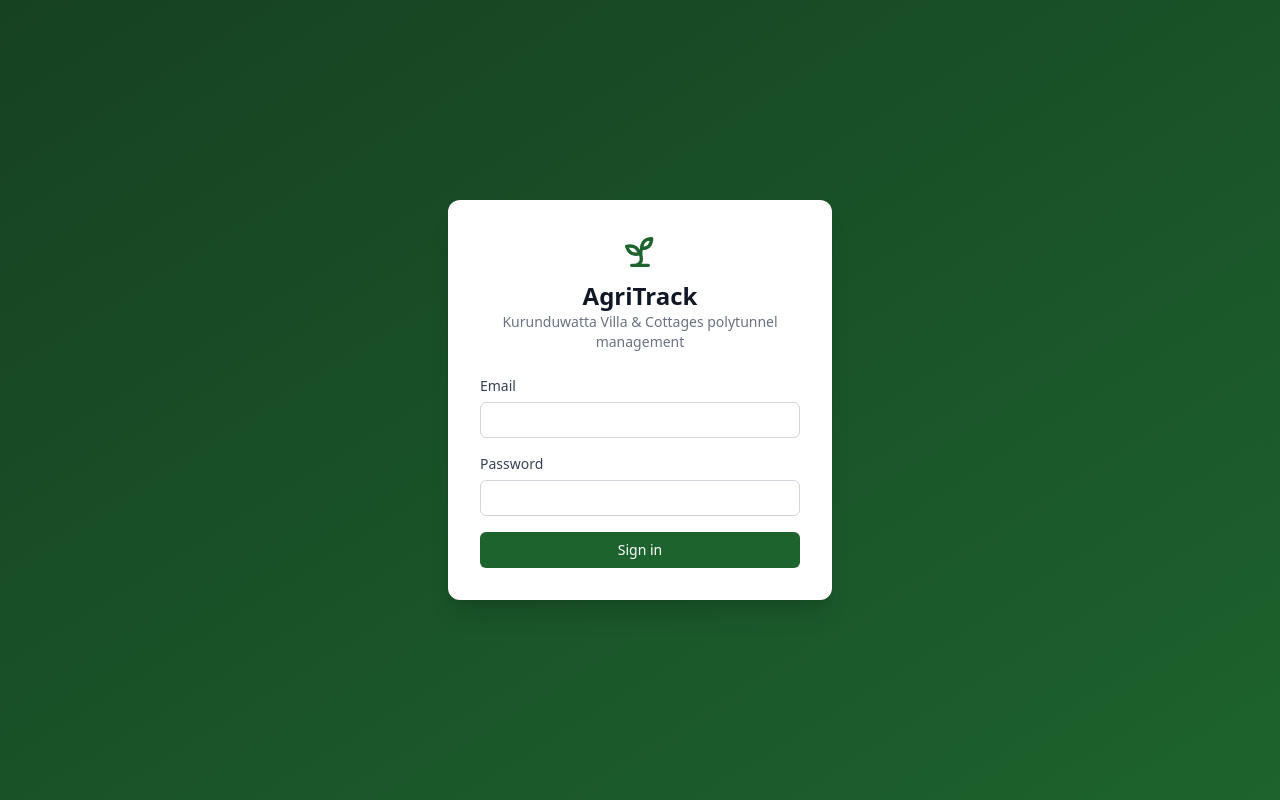
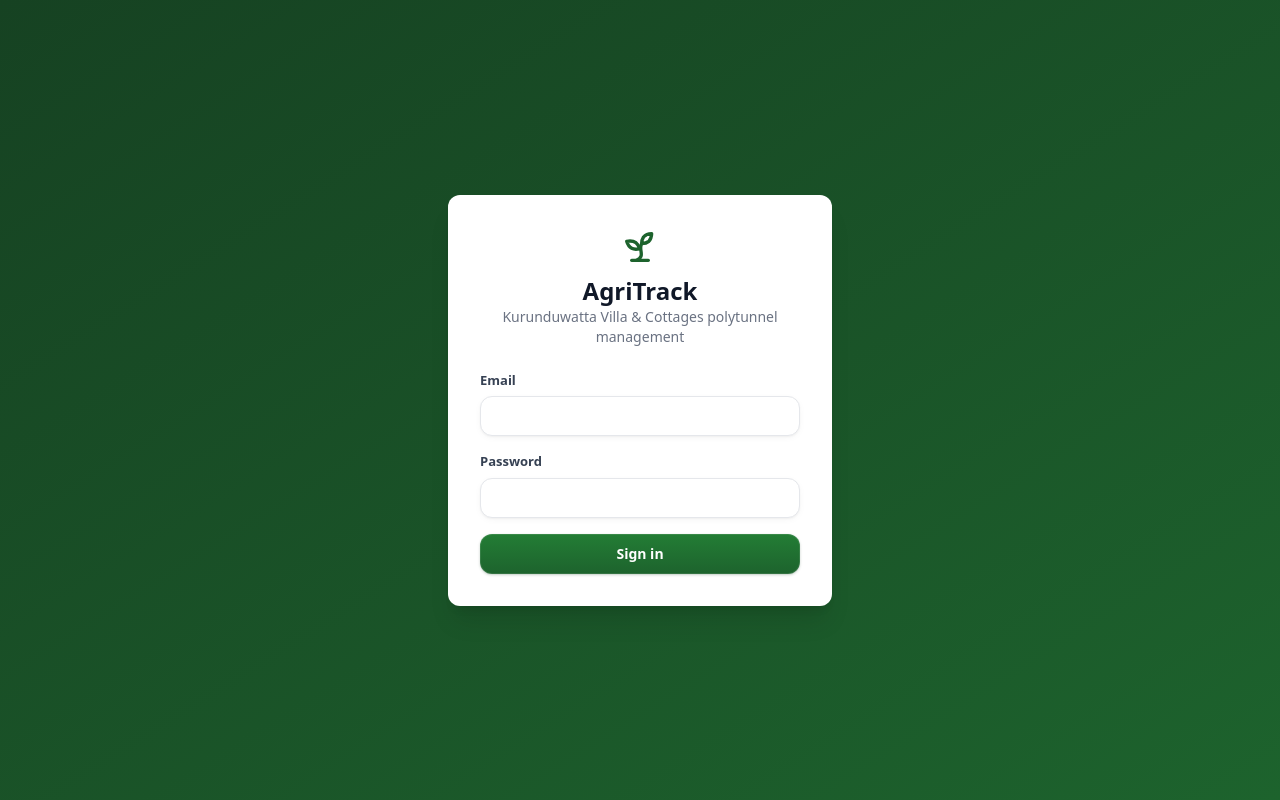
Before and after one commit to ThuryaNikethani/AgriTrack-, a Next.js app: page /login in a window 1280 px wide. Built offline with nearby package versions, Linux system fonts and the light colour scheme.

Commit message:
Restyle buttons, cards, forms, tables, badges and stat cards with the brand theme

```diff
--- a/src/components/page-header.tsx
+++ b/src/components/page-header.tsx
@@ -8,10 +8,11 @@ export function PageHeader({
   actions?: React.ReactNode;
 }) {
   return (
-    <div className="mb-6 flex flex-col gap-3 sm:flex-row sm:items-end sm:justify-between">
+    <div className="mb-7 flex animate-fade-up flex-col gap-4 sm:flex-row sm:items-end sm:justify-between">
       <div>
-        <h1 className="text-2xl font-bold text-gray-900">{title}</h1>
-        {description && <p className="mt-1 text-sm text-gray-500">{description}</p>}
+        <h1 className="font-display text-3xl font-semibold tracking-tight text-green-950">{title}</h1>
+        <div className="mt-2 h-1 w-12 rounded-full bg-gradient-to-r from-gold-300 to-gold-500" />
+        {description && <p className="mt-3 max-w-2xl text-sm text-gray-500">{description}</p>}
       </div>
       {actions && <div className="flex flex-wrap gap-2 print:hidden">{actions}</div>}
     </div>
--- a/src/components/stat-card.tsx
+++ b/src/components/stat-card.tsx
@@ -2,11 +2,12 @@ import type { LucideIcon } from "lucide-react";
 import { cn } from "@/lib/utils";
 
 const tones = {
-  green: "bg-green-50 text-green-700",
-  amber: "bg-amber-50 text-amber-700",
-  red: "bg-red-50 text-red-700",
-  sky: "bg-sky-50 text-sky-700",
-  gray: "bg-gray-100 text-gray-700",
+  green: { icon: "from-green-500 to-green-700 text-white shadow-green-700/30", glow: "bg-green-400/15" },
+  gold: { icon: "from-gold-300 to-gold-500 text-green-950 shadow-gold-600/30", glow: "bg-gold-300/20" },
+  amber: { icon: "from-gold-300 to-gold-500 text-green-950 shadow-gold-600/30", glow: "bg-gold-300/20" },
+  red: { icon: "from-red-400 to-red-600 text-white shadow-red-600/30", glow: "bg-red-400/15" },
+  sky: { icon: "from-sky-400 to-sky-600 text-white shadow-sky-600/30", glow: "bg-sky-400/15" },
+  gray: { icon: "from-gray-100 to-gray-200 text-gray-600 shadow-gray-400/20", glow: "bg-gray-300/15" },
 } as const;
 
 export function StatCard({
@@ -22,16 +23,23 @@ export function StatCard({
   icon?: LucideIcon;
   tone?: keyof typeof tones;
 }) {
+  const t = tones[tone];
   return (
-    <div className="rounded-lg border border-gray-200 bg-white p-4 shadow-sm">
-      <div className="flex items-start justify-between gap-3">
+    <div className="group relative animate-fade-up overflow-hidden rounded-2xl border border-gray-200/70 bg-white/90 p-5 shadow-soft transition duration-200 hover:-translate-y-0.5 hover:shadow-lift">
+      <div className={cn("pointer-events-none absolute -right-8 -top-8 h-28 w-28 rounded-full blur-2xl", t.glow)} />
+      <div className="relative flex items-start justify-between gap-3">
         <div className="min-w-0">
-          <p className="text-xs font-medium uppercase tracking-wide text-gray-500">{label}</p>
-          <p className="mt-1 truncate text-2xl font-bold text-gray-900">{value}</p>
-          {hint && <p className="mt-1 text-xs text-gray-500">{hint}</p>}
+          <p className="text-xs font-semibold uppercase tracking-wider text-gray-500">{label}</p>
+          <p className="mt-2 truncate text-[26px] font-extrabold leading-none tracking-tight text-gray-900">{value}</p>
+          {hint && <p className="mt-2 text-xs text-gray-500">{hint}</p>}
         </div>
         {Icon && (
-          <span className={cn("rounded-md p-2", tones[tone])}>
+          <span
+            className={cn(
+              "flex h-11 w-11 shrink-0 items-center justify-center rounded-xl bg-gradient-to-br shadow-lg transition group-hover:scale-105",
+              t.icon,
+            )}
+          >
             <Icon className="h-5 w-5" />
           </span>
         )}
--- a/src/components/ui/badge.tsx
+++ b/src/components/ui/badge.tsx
@@ -3,15 +3,15 @@ import { cva, type VariantProps } from "class-variance-authority";
 import { cn } from "@/lib/utils";
 
 const badgeVariants = cva(
-  "inline-flex items-center rounded-full px-2.5 py-0.5 text-xs font-medium ring-1 ring-inset",
+  "inline-flex items-center gap-1.5 rounded-full px-2.5 py-0.5 text-xs font-semibold ring-1 ring-inset before:h-1.5 before:w-1.5 before:shrink-0 before:rounded-full before:bg-current before:opacity-80 before:content-['']",
   {
     variants: {
       variant: {
-        default: "bg-gray-50 text-gray-700 ring-gray-200",
-        success: "bg-green-50 text-green-800 ring-green-200",
-        warning: "bg-amber-50 text-amber-800 ring-amber-200",
+        default: "bg-gray-50 text-gray-600 ring-gray-200",
+        success: "bg-green-50 text-green-700 ring-green-200",
+        warning: "bg-gold-50 text-gold-700 ring-gold-200",
         danger: "bg-red-50 text-red-700 ring-red-200",
-        info: "bg-sky-50 text-sky-800 ring-sky-200",
+        info: "bg-sky-50 text-sky-700 ring-sky-200",
       },
     },
     defaultVariants: { variant: "default" },
--- a/src/components/ui/button.tsx
+++ b/src/components/ui/button.tsx
@@ -3,22 +3,26 @@ import { cva, type VariantProps } from "class-variance-authority";
 import { cn } from "@/lib/utils";
 
 export const buttonVariants = cva(
-  "inline-flex items-center justify-center gap-2 whitespace-nowrap rounded-md text-sm font-medium transition-colors focus-visible:outline-none focus-visible:ring-2 focus-visible:ring-green-600 focus-visible:ring-offset-2 disabled:pointer-events-none disabled:opacity-50 [&_svg]:size-4 [&_svg]:shrink-0",
+  "inline-flex items-center justify-center gap-2 whitespace-nowrap rounded-xl text-sm font-semibold transition-all duration-150 focus-visible:outline-none focus-visible:ring-4 focus-visible:ring-green-500/25 disabled:pointer-events-none disabled:opacity-50 active:scale-[0.98] [&_svg]:size-4 [&_svg]:shrink-0",
   {
     variants: {
       variant: {
-        default: "bg-green-700 text-white hover:bg-green-800",
-        secondary: "bg-green-50 text-green-800 hover:bg-green-100",
-        outline: "border border-gray-300 bg-white text-gray-800 hover:bg-gray-50",
-        destructive: "bg-red-600 text-white hover:bg-red-700",
-        ghost: "text-gray-700 hover:bg-gray-100",
+        default:
+          "bg-gradient-to-b from-green-600 to-green-700 text-white shadow-sm shadow-green-900/20 ring-1 ring-inset ring-white/10 hover:from-green-500 hover:to-green-700 hover:shadow-md hover:shadow-green-900/20",
+        gold:
+          "bg-gradient-to-b from-gold-300 to-gold-500 text-green-950 shadow-sm shadow-gold-700/20 ring-1 ring-inset ring-white/30 hover:from-gold-200 hover:to-gold-400",
+        secondary: "bg-green-50 text-green-800 ring-1 ring-inset ring-green-200/70 hover:bg-green-100",
+        outline:
+          "bg-white text-gray-700 shadow-soft ring-1 ring-inset ring-gray-200 hover:bg-gray-50 hover:text-gray-900 hover:ring-gray-300",
+        destructive: "bg-red-600 text-white shadow-sm hover:bg-red-700",
+        ghost: "text-gray-600 hover:bg-gray-100 hover:text-gray-900",
         link: "text-green-700 underline-offset-4 hover:underline",
       },
       size: {
-        default: "h-9 px-4 py-2",
-        sm: "h-8 px-3 text-xs",
-        lg: "h-10 px-6",
-        icon: "h-8 w-8",
+        default: "h-10 px-4",
+        sm: "h-8 rounded-lg px-3 text-xs",
+        lg: "h-11 px-6 text-[15px]",
+        icon: "h-8 w-8 rounded-lg",
       },
     },
     defaultVariants: {
--- a/src/components/ui/card.tsx
+++ b/src/components/ui/card.tsx
@@ -4,18 +4,29 @@ import { cn } from "@/lib/utils";
 export function Card({ className, ...props }: React.HTMLAttributes<HTMLDivElement>) {
   return (
     <div
-      className={cn("rounded-lg border border-gray-200 bg-white shadow-sm", className)}
+      className={cn(
+        "animate-fade-up overflow-hidden rounded-2xl border border-gray-200/70 bg-white/90 shadow-soft backdrop-blur-sm",
+        className,
+      )}
       {...props}
     />
   );
 }
 
 export function CardHeader({ className, ...props }: React.HTMLAttributes<HTMLDivElement>) {
-  return <div className={cn("flex flex-col gap-1 p-5 pb-3", className)} {...props} />;
+  return <div className={cn("flex flex-col gap-1 px-5 pb-3 pt-5", className)} {...props} />;
 }
 
 export function CardTitle({ className, ...props }: React.HTMLAttributes<HTMLHeadingElement>) {
-  return <h3 className={cn("text-base font-semibold text-gray-900", className)} {...props} />;
+  return (
+    <h3
+      className={cn(
+        "relative pl-3 text-[15px] font-bold tracking-tight text-gray-900 before:absolute before:left-0 before:top-1/2 before:h-4 before:w-1 before:-translate-y-1/2 before:rounded-full before:bg-gradient-to-b before:from-gold-300 before:to-gold-500 before:content-['']",
+        className,
+      )}
+      {...props}
+    />
+  );
 }
 
 export function CardDescription({ className, ...props }: React.HTMLAttributes<HTMLParagraphElement>) {
@@ -23,5 +34,5 @@ export function CardDescription({ className, ...props }: React.HTMLAttributes<HT
 }
 
 export function CardContent({ className, ...props }: React.HTMLAttributes<HTMLDivElement>) {
-  return <div className={cn("p-5 pt-0", className)} {...props} />;
+  return <div className={cn("px-5 pb-5", className)} {...props} />;
 }
--- a/src/components/ui/form-controls.tsx
+++ b/src/components/ui/form-controls.tsx
@@ -2,22 +2,22 @@ import * as React from "react";
 import { cn } from "@/lib/utils";
 
 const fieldClass =
-  "flex w-full rounded-md border border-gray-300 bg-white px-3 py-2 text-sm text-gray-900 placeholder:text-gray-400 focus:border-green-600 focus:outline-none focus:ring-1 focus:ring-green-600 disabled:cursor-not-allowed disabled:opacity-50";
+  "flex w-full rounded-xl border border-gray-200 bg-white px-3.5 py-2 text-sm text-gray-900 shadow-soft transition placeholder:text-gray-400 hover:border-gray-300 focus:border-green-500 focus:outline-none focus:ring-4 focus:ring-green-500/15 disabled:cursor-not-allowed disabled:opacity-50";
 
 export function Input({ className, ...props }: React.InputHTMLAttributes<HTMLInputElement>) {
-  return <input className={cn(fieldClass, "h-9", className)} {...props} />;
+  return <input className={cn(fieldClass, "h-10", className)} {...props} />;
 }
 
 export function Textarea({ className, ...props }: React.TextareaHTMLAttributes<HTMLTextAreaElement>) {
-  return <textarea className={cn(fieldClass, "min-h-[70px]", className)} {...props} />;
+  return <textarea className={cn(fieldClass, "min-h-[80px]", className)} {...props} />;
 }
 
 export function Select({ className, ...props }: React.SelectHTMLAttributes<HTMLSelectElement>) {
-  return <select className={cn(fieldClass, "h-9 py-1", className)} {...props} />;
+  return <select className={cn(fieldClass, "h-10 cursor-pointer py-1", className)} {...props} />;
 }
 
 export function Label({ className, ...props }: React.LabelHTMLAttributes<HTMLLabelElement>) {
-  return <label className={cn("text-sm font-medium text-gray-700", className)} {...props} />;
+  return <label className={cn("text-[13px] font-semibold text-gray-700", className)} {...props} />;
 }
 
 /** Label + control + optional error message */
@@ -39,7 +39,7 @@ export function Field({
     <div className={cn("flex flex-col gap-1.5", className)}>
       <Label htmlFor={htmlFor}>{label}</Label>
       {children}
-      {message && <p className="text-xs text-red-600">{message}</p>}
+      {message && <p className="text-xs font-medium text-red-600">{message}</p>}
     </div>
   );
 }
```
Also changed, not shown: src/components/ui/table.tsx (+14 -6 lines).
